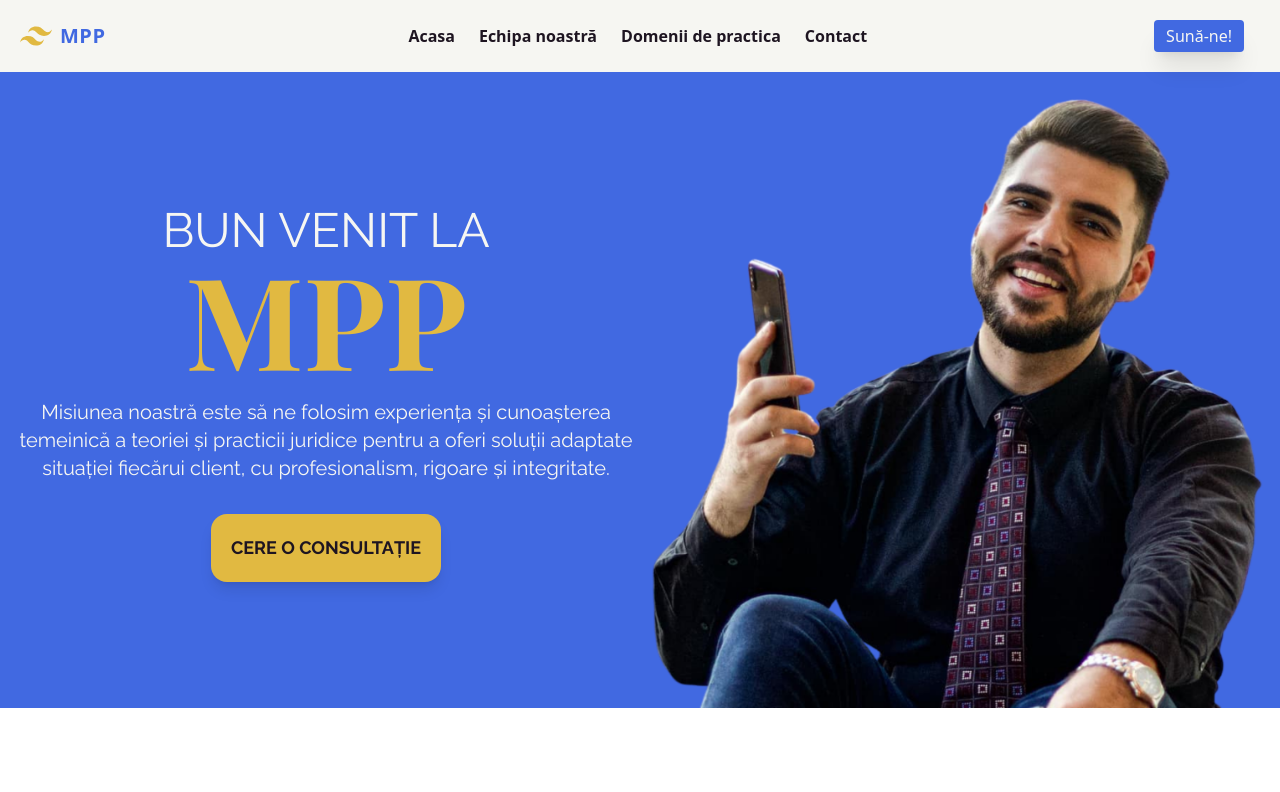
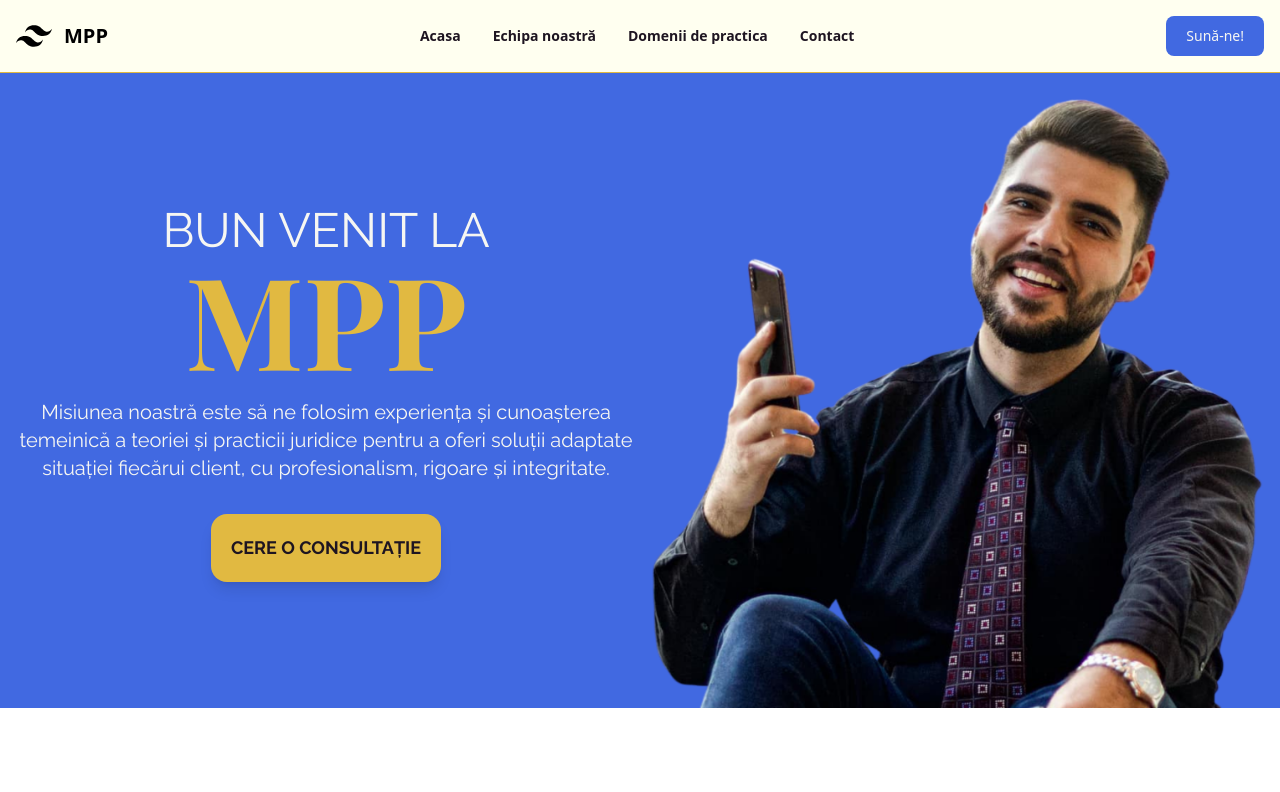
Before and after one commit to DCi-dev/lawfirm-website, a Next.js app: page / in a window 1280 px wide. Shown: the top 792 px of the page. Built offline with nearby package versions, Linux system fonts and the light colour scheme; a web font is replaced by a local one.

Commit message:
Update navbar

```diff
--- a/components/common/navbar/Navbar.js
+++ b/components/common/navbar/Navbar.js
@@ -10,25 +10,32 @@ function Navbar() {
 
 	return (
 		<>
-			<div className='fixed top-0 left-0 w-full bg-white z-50 mb-4'>
-				<nav className='flex items-center flex-wrap  p-3 max-w-7xl mx-auto'>
+			<nav className='bg-ivory px-2 sm:px-4 py-2.5  fixed w-full z-20 top-0 left-0 border-b border-gold'>
+				<div class='container flex flex-wrap justify-between items-center mx-auto max-w-7xl'>
 					<Link href='/'>
-						<a className='inline-flex items-center p-2 mr-4 '>
+						<a className='flex items-center'>
 							<svg
 								viewBox='0 0 24 24'
 								xmlns='http://www.w3.org/2000/svg'
-								className='fill-current text-gold h-8 w-8 mr-2'>
+								className='mr-3 h-6 sm:h-9'>
 								<path d='M12.001 4.8c-3.2 0-5.2 1.6-6 4.8 1.2-1.6 2.6-2.2 4.2-1.8.913.228 1.565.89 2.288 1.624C13.666 10.618 15.027 12 18.001 12c3.2 0 5.2-1.6 6-4.8-1.2 1.6-2.6 2.2-4.2 1.8-.913-.228-1.565-.89-2.288-1.624C16.337 6.182 14.976 4.8 12.001 4.8zm-6 7.2c-3.2 0-5.2 1.6-6 4.8 1.2-1.6 2.6-2.2 4.2-1.8.913.228 1.565.89 2.288 1.624 1.177 1.194 2.538 2.576 5.512 2.576 3.2 0 5.2-1.6 6-4.8-1.2 1.6-2.6 2.2-4.2 1.8-.913-.228-1.565-.89-2.288-1.624C10.337 13.382 8.976 12 6.001 12z' />
 							</svg>
-							<span className='text-xl text-blue font-bold uppercase tracking-wide'>
-								mpp
+							<span className='self-center text-xl font-bold whitespace-nowrap uppercase'>
+								Mpp
 							</span>
 						</a>
 					</Link>
 
 					{/* Menu */}
+					<div class='flex md:order-2'>
+						{/* Click to Dial button */}
+						<button className='text-white bg-blue hover:bg-gold focus:ring-4 focus:outline-none focus:ring-blue-300 font-medium rounded-lg text-sm px-5 py-2.5 text-center mr-3 md:mr-0'>
+							<a href='tel:+40758513642' data-rel='external'>
+								<span className='text-white'>Sună-ne!</span>
+							</a>
+						</button>
 						<button
-						className=' inline-flex p-3 hover:bg-green-600 rounded lg:hidden text-blue mx-auto hover:text-blue outline-none'
+							className='inline-flex items-center p-2 text-sm text-black rounded-lg md:hidden'
 							onClick={handleClick}>
 							<svg
 								className='w-6 h-6'
@@ -44,45 +51,37 @@ function Navbar() {
 								/>
 							</svg>
 						</button>
+					</div>
 					{/*Note that in this div we will use a ternary operator to decide whether or not to display the content of the div  */}
 					<div
 						className={`${
 							active ? "" : "hidden"
-						}   w-full lg:inline-flex lg:flex-grow lg:w-auto`}>
-						<div className='lg:inline-flex lg:flex-row lg:mx-auto lg:w-auto w-full lg:items-center items-start  flex flex-col lg:h-auto'>
+						}   justify-between bg-ivory items-center w-full md:flex md:w-auto md:order-1`}>
+						<div className='flex flex-col p-4 mt-4 bg-ivory rounded-lg border border-gray md:flex-row md:space-x-8 md:mt-0 md:text-sm md:font-medium md:border-0 '>
 							<Link href='/'>
-								<a className='lg:inline-flex lg:w-auto w-full px-3 py-2 rounded text-black font-bold items-center justify-center hover:bg-blue hover:text-ivory '>
+								<a className='block py-2 pr-4 pl-3 text-black font-bold rounded hover:text-ivory hover:bg-blue md:hover:bg-transparent md:hover:text-blue md:p-0'>
 									Acasa
 								</a>
 							</Link>
 							<Link href='/echipa'>
-								<a className='lg:inline-flex lg:w-auto w-full px-3 py-2 rounded text-black font-bold items-center justify-center hover:bg-blue hover:text-ivory'>
+								<a className='block py-2 pr-4 pl-3 text-black  font-bold rounded hover:text-ivory hover:bg-blue md:hover:bg-transparent md:hover:text-blue md:p-0'>
 									Echipa noastră
 								</a>
 							</Link>
 							<Link href='/domenii-de-practica'>
-								<a className='lg:inline-flex lg:w-auto w-full px-3 py-2 rounded text-black font-bold items-center justify-center hover:bg-blue hover:text-ivory'>
+								<a className='block py-2 pr-4 pl-3 text-black  font-bold rounded hover:text-ivory hover:bg-blue md:hover:bg-transparent md:hover:text-blue md:p-0'>
 									Domenii de practica
 								</a>
 							</Link>
 							<Link href='/contact'>
-								<a className='lg:inline-flex lg:w-auto w-full px-3 py-2 rounded text-black font-bold items-center justify-center hover:bg-blue hover:text-ivory'>
+								<a className='block py-2 pr-4 pl-3 text-black  font-bold rounded hover:text-ivory hover:bg-blue md:hover:bg-transparent md:hover:text-blue md:p-0'>
 									Contact
 								</a>
 							</Link>
 						</div>
 					</div>
-					{/* Click to Dial button */}
-					<a
-						href='tel:+40758513642'
-						data-rel='external'
-						className='inline-flex items-center p-2 mr-4'>
-						<button className='inline-flex items-center bg-blue border-0 py-1 px-3 focus:outline-none hover:bg-gold rounded text-base shadow-xl'>
-							<span className='text-white'>Sună-ne!</span>
-						</button>
-					</a>
+				</div>
 			</nav>
-			</div>
 		</>
 	);
 }
```
Lines whose indentation alone changed are shown as unchanged.
